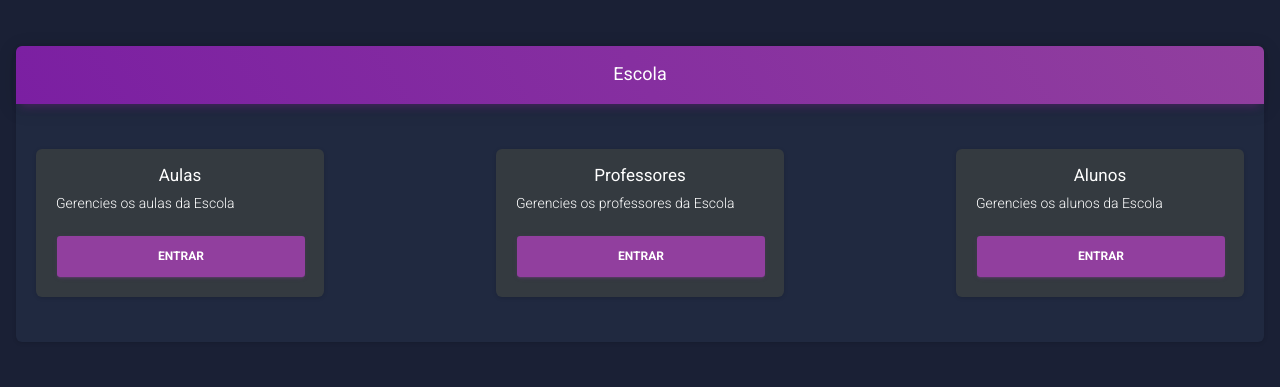
After one commit to davincif/testeBasico, a Django app: page / in a window 1280 px wide. The commit adds this page. Shown: the top 387 px of the page. Run offline with Django 3.2, Linux system fonts and the light colour scheme; parts of the project's set-up code (start-up, migrations or seed data) failed here and were passed over; some libraries are stand-ins or nearby versions.

Commit message:
feat: home page done Classroom started

```diff
--- /dev/null
+++ b/classroom/urls.py
@@ -0,0 +1,7 @@
+from django.urls import path
+
+from . import views
+
+urlpatterns = [
+    path('', views.classrooms, name='classrooms_url'),
+]
--- /dev/null
+++ b/school/static/css/home.css
@@ -0,0 +1,43 @@
+#container {
+    padding: 1em;
+}
+
+#school-card-body {
+    display: flex;
+    justify-content: space-between;
+}
+
+
+.card-title {
+    display: flex;
+    justify-content: center;
+    font-weight: bolder;
+    color: white !important;
+}
+
+.clickable-card {
+    width: 18rem;
+}
+/* .clickable-card:hover {
+    cursor: pointer;
+} */
+
+.card-text {
+    width: 100%;
+    text-align: justify;
+    text-justify: distribute;
+    color: white !important;
+}
+.btn {
+    font-weight: 600 !important;
+}
+
+.clickable-card .btn {
+    width: 100%;
+    padding: 1em 0;
+}
+
+.clickable-card .card-body {
+    /* background-color: #425585; */
+    border-radius: 6px;
+}
--- /dev/null
+++ b/school/templates/home.html
@@ -0,0 +1,42 @@
+{% extends 'base.html' %}
+{% load static %}
+
+{% block title %}
+<link href="{% static 'css/home.css' %}" rel="stylesheet" />
+{% endblock title %}
+
+{% block content %}
+<div id="container">
+  <div class="card" id="box">
+    <div class="card-header card-header-primary" id="title">
+      <h4 class="card-title" id="titlecontent">Escola</h4>
+    </div>
+
+    <div id="school-card-body" class="card-body">
+      <div class="card bg-dark clickable-card">
+        <div class="card-body">
+          <h5 class="card-title">Aulas</h5>
+          <p class="card-text">Gerencies os aulas da Escola</p>
+          <a href="classrooms/" class="btn btn-primary">Entrar</a>
+        </div>
+      </div>
+
+      <div class="card bg-dark clickable-card">
+        <div class="card-body">
+          <h5 class="card-title">Professores</h5>
+          <p class="card-text">Gerencies os professores da Escola</p>
+          <a href="teachers/" class="btn btn-primary">Entrar</a>
+        </div>
+      </div>
+
+      <div class="card bg-dark clickable-card">
+        <div class="card-body">
+          <h5 class="card-title">Alunos</h5>
+          <p class="card-text">Gerencies os alunos da Escola</p>
+          <a href="students/" class="btn btn-primary">Entrar</a>
+        </div>
+      </div>
+    </div>
+  </div>
+</div>
+{% endblock content %}
--- a/school/urls.py
+++ b/school/urls.py
@@ -14,8 +14,17 @@ Including another URLconf
     2. Add a URL to urlpatterns:  path('blog/', include('blog.urls'))
 """
 from django.contrib import admin
-from django.urls import path
+from django.urls import path, include
+from django.conf.urls.static import static
+from django.conf import settings
+
+from school import views
+
 
 urlpatterns = [
     path('admin/', admin.site.urls),
-]
+    path('', views.home),
+    path('classrooms/', include('classroom.urls')),
+    path('teachers/', include('teacher.urls')),
+    path('students/', include('student.urls')),
+] + static(settings.MEDIA_URL, document_root=settings.MEDIA_ROOT)
--- /dev/null
+++ b/school/views.py
@@ -0,0 +1,9 @@
+from django.shortcuts import render
+from django.http import HttpResponseForbidden
+
+
+def home(request):
+    if request.method == 'GET':
+        return render(request, 'home.html')
+    else:
+        return HttpResponseForbidden()
--- /dev/null
+++ b/student/urls.py
@@ -0,0 +1,7 @@
+from django.urls import path
+
+from . import views
+
+urlpatterns = [
+    path('', views.students, name='students_url'),
+]
--- /dev/null
+++ b/teacher/urls.py
@@ -0,0 +1,7 @@
+from django.urls import path
+
+from . import views
+
+urlpatterns = [
+    path('', views.teachers, name='teachers_url'),
+]
```
Also changed, not shown: classroom/static/css/classrooms.css (added, +28 -0 lines), classroom/templates/classrooms.html (added, +32 -0 lines), classroom/views.py (+22 -1 lines), school/static/css/base.css (+23 -40 lines), school/templates/login.html (deleted, +0 -47 lines), teacher/views.py (+7 -1 lines), 1 other file.
